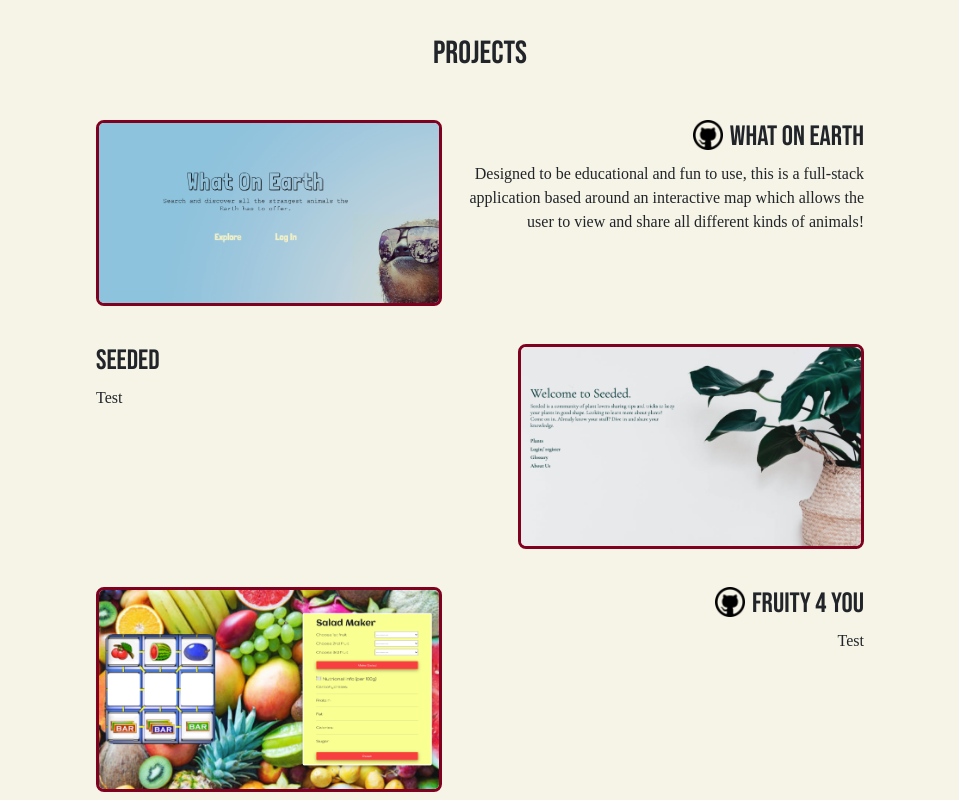
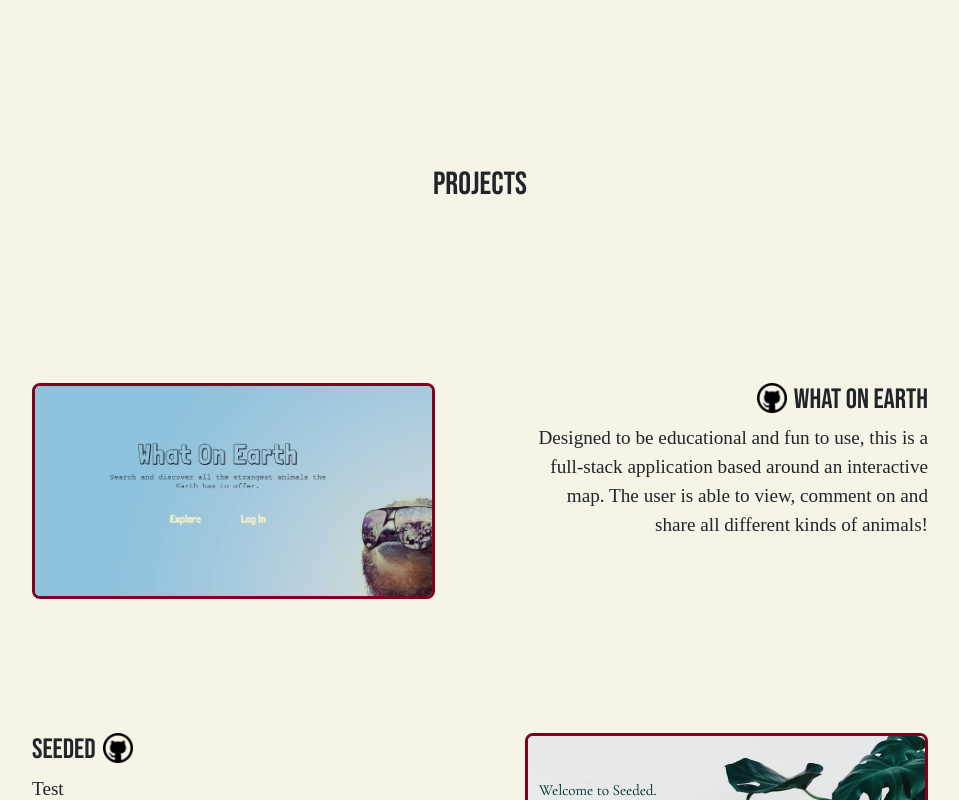
Before and after one commit to jackbdr/portfolio, a React (Create React App) app in the folder user/: page / in a window 1280 px wide. Shown: the part 1580-2380 px from the top of the page, without its empty margins (160-1119 px from the left). Built offline with nearby package versions, Linux system fonts and the light colour scheme; a web font is replaced by a local one.

Commit message:
projects progress

```diff
--- a/user/src/components/Projects.js
+++ b/user/src/components/Projects.js
@@ -16,36 +16,42 @@ const Projects = () => {
     <section id='projects'>
       <div className='projects-content flex-center'>
         <h2 className='projects-head section-head'>Projects</h2>
+        <div className='projects'>
           <div className='project-div project-div-top'>
-          <a className='proj-img-link' href='https://project-4-whatonearth.herokuapp.com/' target='_blank' rel="noreferrer">
+            <a className='proj-img-link' href='https://project-4-whatonearth.herokuapp.com/' target='_blank' rel='noreferrer'>
               <img className='proj-img' src={proj4Img} alt='project4-image' />
             </a>
             <div className='project-info-right'>
               <div className='proj-info-header'>
-              <a className='proj-github'>
+                <a className='proj-github' href='https://github.com/jackbdr/Project-4-what_on_earth' target='_blank' rel='noreferrer'>
                   <img src={github} />
                 </a>
                 <h3 className='project-name'>What On Earth</h3>
               </div>
-            <p className='proj-descrip'>Designed to be educational and fun to use, this is a full-stack application based around an interactive map which allows the user to view and share all different kinds of animals!</p>
+              <p className='proj-descrip'>Designed to be educational and fun to use, this is a full-stack application based around an interactive map. The user is able to view, comment on and share all different kinds of animals!</p>
             </div>
           </div>
           <div className='project-div'>
             <div className='project-info-left'>
+              <div className='proj-info-header'>
                 <h3 className='project-name'>Seeded</h3>
+                <a className='proj-github' href='https://github.com/jackbdr/Project-3' target='_blank' rel='noreferrer'>
+                  <img src={github} />
+                </a>
+              </div>
               <p className='proj-descrip'>Test</p>
             </div>
-          <a className='proj-img-link' href='https://project-seeded.herokuapp.com/' target='_blank' rel="noreferrer">
+            <a className='proj-img-link' href='https://project-seeded.herokuapp.com/' target='_blank' rel='noreferrer'>
               <img className='proj-img' src={proj3Img} alt='project3-image' />
             </a>
           </div>
           <div className='project-div'>
-          <a className='proj-img-link' href='https://fruity4you.netlify.app/' target='_blank' rel="noreferrer">
+            <a className='proj-img-link' href='https://fruity4you.netlify.app/' target='_blank' rel='noreferrer'>
               <img className='proj-img' src={proj2Img} alt='project2-image' />
             </a>
             <div className='project-info-right'>
               <div className='proj-info-header'>
-              <a className='proj-github'>
+                <a className='proj-github' href='https://github.com/jackbdr/Project-2-FruitsHackathon' target='_blank' rel='noreferrer'>
                   <img src={github} />
                 </a>
                 <h3 className='project-name'>Fruity 4 You</h3>
@@ -55,7 +61,12 @@ const Projects = () => {
           </div>
           <div className='project-div project-div-bottom'>
             <div className='project-info-left'>
+              <div className='proj-info-header'>
                 <h3 className='project-name'>Pac Man</h3>
+                <a className='proj-github' href='https://github.com/jackbdr/Project-1' target='_blank' rel='noreferrer'>
+                  <img src={github} />
+                </a>
+              </div>
               <p className='proj-descrip'>Test</p>
             </div>
             <a className='proj-img-link' href='https://jackbdr.github.io/Project-1/' target='_blank' rel="noreferrer">
@@ -63,6 +74,7 @@ const Projects = () => {
             </a>
           </div>
         </div>
+      </div>
     </section>
   )
 }
--- a/user/src/styles/components/projects.scss
+++ b/user/src/styles/components/projects.scss
@@ -2,16 +2,19 @@
     height: 100vh;
     font-family: 'Bebas Neue', cursive;
     .projects-content {
-        max-width: 60%;
+        max-width: 70%;
         margin: 0 auto;
+        margin-top: 10%;
         .projects-head {
             text-align: center;
             padding-top: 2%;
         }
+        .projects {
+            margin-top: 4%;
             .project-div {
                 display: flex;
                 justify-content: space-between;
-            margin-top: 5%;
+                margin-top: 15%;
                 .proj-img-link {
                     max-width: 45%;
                     img {
@@ -28,7 +31,7 @@
                     display: flex;
                     flex-direction: column;
                     align-items: flex-end;
-                margin-left: 3%;
+                    margin-left: 10%;
                     .proj-info-header {
                         display: flex;
                         justify-content: flex-end;
@@ -38,6 +41,9 @@
                             img {
                                 width: 100%;
                             }
+                            img:hover {
+                                opacity: 0.7;
+                            }
                         }
                         .project-name {
                             // margin: 0;
@@ -46,15 +52,36 @@
                     }
                     p {
                         text-align: end;
+                        font-size: 1.2rem;
                     }
                 }
                 .project-info-left {
                     display: flex;
                     flex-direction: column;
                     align-items: flex-start;
-                margin-right: 3%;
+                    margin-right: 10%;
+                    .proj-info-header {
+                        display: flex;
+                        justify-content: flex-end;
+                        align-items: flex-start;
+                        .proj-github {
+                            width: 30px;
+                            img {
+                                width: 100%;
+                            }
+                            img:hover {
+                                opacity: 0.7;
+                            }
+                        }
+                        .project-name {
+                            // margin: 0;
+                            margin-right: 7px;
+                        }
+                    }
                     p {
                         text-align: start;
+                        font-size: 1.2rem;
+                    }
                 }
             }
         }
@@ -62,7 +89,7 @@
 }
 
 .project-div-top {
-    margin-top: 8%;
+    // margin-top: 20%;
 }
 
 .proj-descrip {
```
Lines whose indentation alone changed are shown as unchanged.
